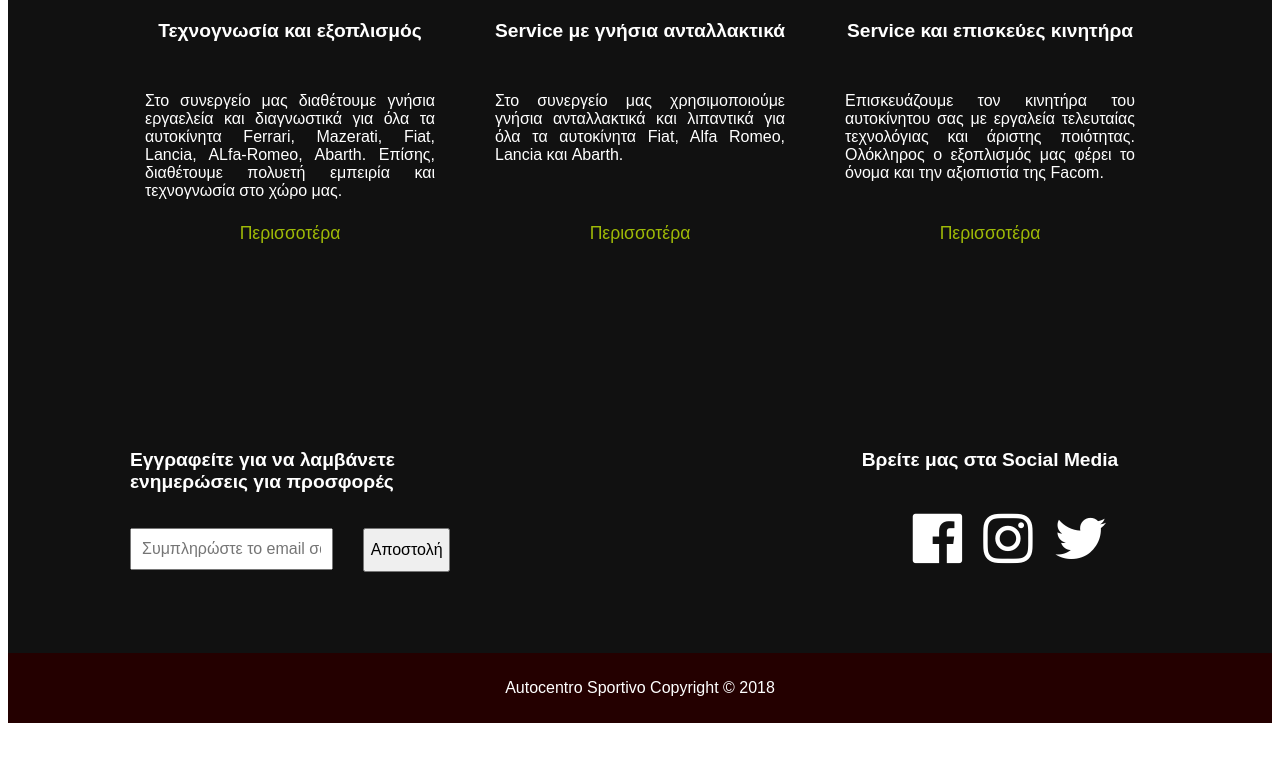
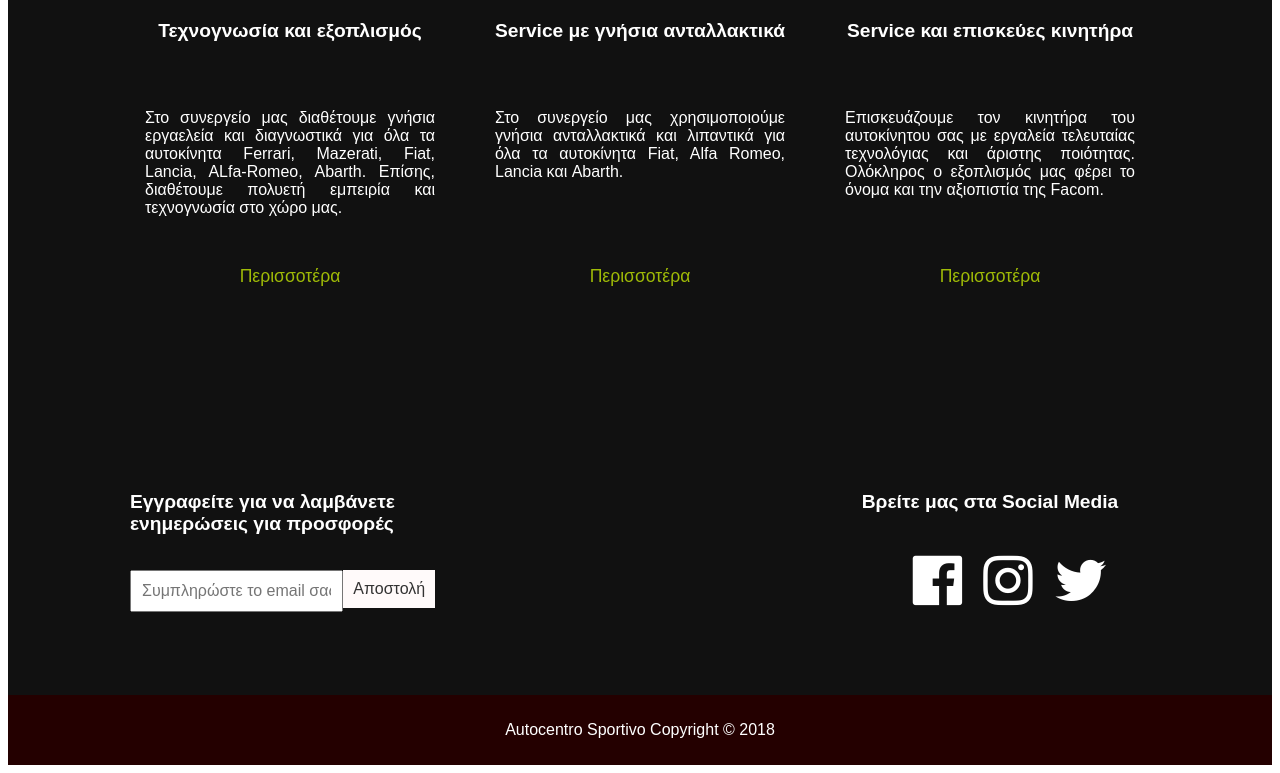
Before and after one commit to melnikolaidis86/website_project, a website: page app/index.html in a window 1280 px wide. Shown: the part 1015-1788 px from the top of the page. Before the commit the page ends 1746 px from the top, so only its background shows below. Drawn offline with Linux system fonts and the light colour scheme.

Commit message:
Never ending bugs

```diff
--- a/app/assets/styles/base/_main.css
+++ b/app/assets/styles/base/_main.css
@@ -57,6 +57,28 @@
 
 .mb-5 {
     margin-bottom: 65px;
+}
+
+button {
+  background-color: #FFFAFA;
+  color: #333;
+  font-size: 1.2rem;
+  text-decoration: none;
+  font-weight: 400;
+  border: none;
+}
+
+button:hover, button:focus, button:active {
+  background-color: #9fba07;
+}
+
+@media screen and (max-width: 992px) {
+  button {
+    max-width: 60%;
+    margin-top: 1.2em;
+    margin-left: auto;
+    margin-right: auto;
+  }
 }
 
 
@@ -331,7 +353,10 @@
         display: block;
         position: absolute;
         top: 70%;
+        bottom: 0;
         left: 0;
+        right: 0;
+        max-width: 80%;
         margin-left: auto;
         margin-right: auto;
     }
@@ -343,8 +368,8 @@
 
 @media screen and (max-width: 576px) {
 
-     .image-caption {
-        transform: translate( 5%, 50%);
+     .image-caption p {
+       font-size: .9rem;
     }
 }
 
@@ -365,11 +390,16 @@
     padding: 30px;
 }
 
+.info-box h3 {
+    height: 2em;
+}
+
 .info-box p {
     text-align: justify;
     font-size: 1rem;
     padding: 15px;
-    height: 6em;
+    height: 6.7em;
+    margin-bottom: 65px;
 }
 
 .info-box a {
@@ -530,9 +560,8 @@
 }
 
 .newsletter button {
-    width: 100%;
     font-size: 1rem;
-    padding: 11px 0;
+    padding: 10px;
 }
 
 .social-icons ul {
--- a/app/index.html
+++ b/app/index.html
@@ -152,11 +152,11 @@
                 <div class="col-lg-4 col-md-6  newsletter mb-5">
                     <h3 class="mb-3">Εγγραφείτε για να λαμβάνετε ενημερώσεις για προσφορές</h3>
                     <form>
-                    <div class="row">
-                        <div class="col-8">
+                    <div class="row no-gutters">
+                        <div class="col-lg-8 ">
                             <input type="text" placeholder="Συμπληρώστε το email σας" />
                         </div>
-                        <div class="col-4">
+                        <div class="col-lg-4 ">
                             <button class="submit-button" type="submit">Αποστολή</button>
                         </div>
                     </div>
--- a/app/temp/styles/styles.css
+++ b/app/temp/styles/styles.css
@@ -1124,6 +1124,22 @@
     margin-bottom: 50px;
 }.mb-5 {
     margin-bottom: 65px;
+}button {
+  background-color: #FFFAFA;
+  color: #333;
+  font-size: 1.2rem;
+  text-decoration: none;
+  font-weight: 400;
+  border: none;
+}button:hover, button:focus, button:active {
+  background-color: #9fba07;
+}@media screen and (max-width: 992px) {
+  button {
+    max-width: 60%;
+    margin-top: 1.2em;
+    margin-left: auto;
+    margin-right: auto;
+  }
 }/* Upper Header Section */#upper-header {
     background-color: #240000;
     color: #FFF;
@@ -1345,7 +1361,10 @@
         display: block;
         position: absolute;
         top: 70%;
+        bottom: 0;
         left: 0;
+        right: 0;
+        max-width: 80%;
         margin-left: auto;
         margin-right: auto;
     }
@@ -1355,9 +1374,8 @@
     }
 }@media screen and (max-width: 576px) {
 
-     .image-caption {
-        -webkit-transform: translate( 5%, 50%);
-                transform: translate( 5%, 50%);
+     .image-caption p {
+       font-size: .9rem;
     }
 }/* Main Content *//* Landing Page */main {
     background-color: #111111;
@@ -1370,11 +1388,14 @@
     -o-object-fit: cover;
        object-fit: cover;
     padding: 30px;
+}.info-box h3 {
+    height: 2em;
 }.info-box p {
     text-align: justify;
     font-size: 1rem;
     padding: 15px;
-    height: 6em;
+    height: 6.7em;
+    margin-bottom: 65px;
 }.info-box a {
     font-size: 1.1rem;
     display: block;
@@ -1483,9 +1504,8 @@
     font-size: 1rem;
     padding: 10px;
 }.newsletter button {
-    width: 100%;
     font-size: 1rem;
-    padding: 11px 0;
+    padding: 10px;
 }.social-icons ul {
     max-width: 80%;
     margin-left: auto;
```
Also changed, not shown: app/about.html (+3 -3 lines), app/company.html (+3 -3 lines), app/contact.html (+3 -3 lines), app/repair.html (+36 -5 lines), app/service.html (+3 -3 lines), app/assets/images/intro-image-small.jpg.
